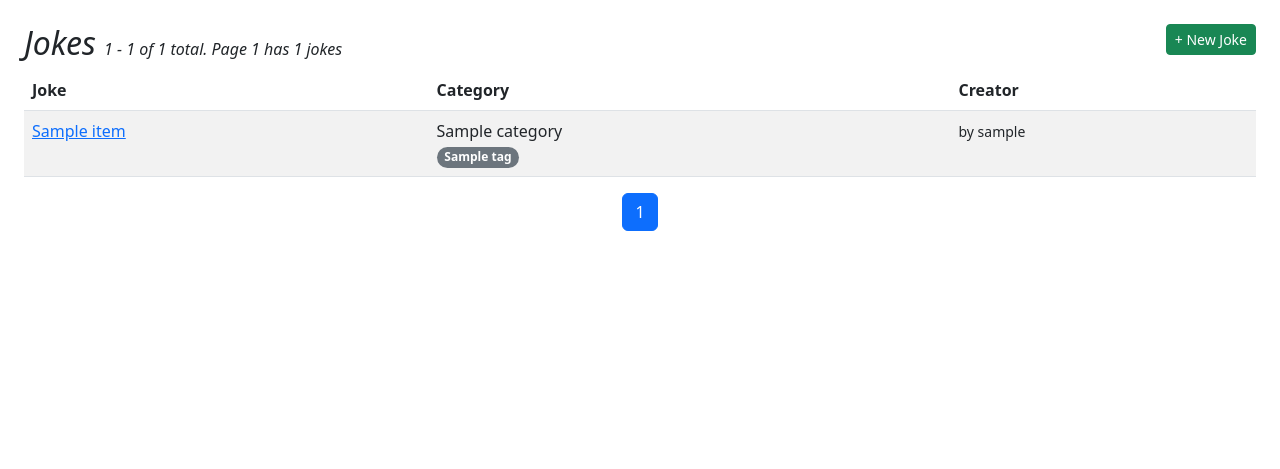
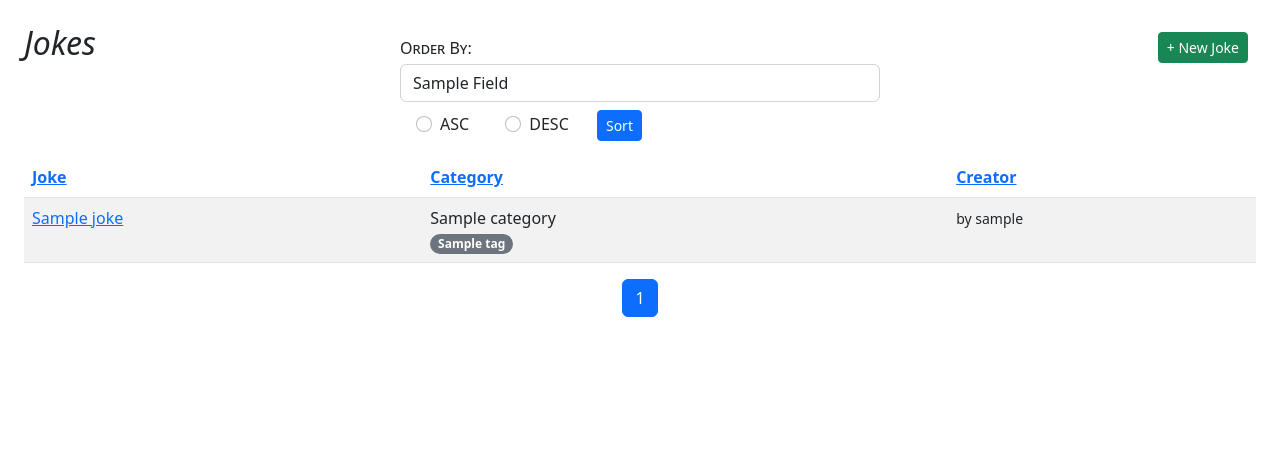
Before and after one commit to fewdn/djangojokes.com, a Django app: template templates/jokes/joke_list.html in a window 1280 px wide. Shown: the part 65-534 px from the top of the page. Run offline with Django 4.2, Linux system fonts and the light colour scheme; the template is opened without the code that fills it: most values are stand-ins (such as "Sample title", 1, 10 or a date in 2020); parts of the project's set-up code (start-up, migrations or seed data) failed here and were passed over; some libraries are stand-ins or nearby versions.

Commit message:
Add joke ordering by field and asc or desc

```diff
--- a/templates/includes/pagination.html
+++ b/templates/includes/pagination.html
@@ -2,12 +2,12 @@
     <ul class="pagination justify-content-center">
       {% if page_obj.has_previous %}
         <li class="page-item">
-          <a class="page-link" href="?page=1">&laquo; 1…</a>
+          <a class="page-link" href="?page=1&order={{ order }}&direction={{ direction }}">&laquo; 1…</a>
         </li>
         {% if page_obj.previous_page_number != 1 %}
           <li class="page-item">
             <a class="page-link"
-              href="?page={{ page_obj.previous_page_number }}">
+              href="?page={{ page_obj.previous_page_number }}&order={{ order }}&direction={{ direction }}">
               {{ page_obj.previous_page_number }}
             </a>
           </li>
@@ -21,13 +21,13 @@
       {% if page_obj.has_next %}
         {% if page_obj.next_page_number != page_obj.paginator.num_pages %}
           <li class="page-item">
-            <a class="page-link" href="?page={{ page_obj.next_page_number }}">
+            <a class="page-link" href="?page={{ page_obj.next_page_number }}&order={{ order }}&direction={{ direction }}">
               {{ page_obj.next_page_number }}
             </a>
           </li>
         {% endif %}
         <li class="page-item">
-          <a class="page-link" href="?page={{ page_obj.paginator.num_pages }}">
+          <a class="page-link" href="?page={{ page_obj.paginator.num_pages }}&order={{ order }}&direction={{ direction }}">
             …{{ page_obj.paginator.num_pages }} &raquo;
           </a>
         </li>
--- a/templates/jokes/joke_list.html
+++ b/templates/jokes/joke_list.html
@@ -1,27 +1,69 @@
 {% extends '_base.html' %}
 {% block title %}Jokes{% endblock %}
 {% block main %}
-    <a class="btn btn-success btn-sm float-end" href="{% url 'jokes:create' %}">
+<div class="row">
+    <div class="col-12 col-md-2 col-lg-3">
+      <h2>Jokes</h2>
+    </div>
+    <div class="col-12 col-md-8 col-lg-6">
+      <form class="my-2 mx-auto" style="max-width: 30rem;">
+        <label class="my-1 me-2" for="order">Order By:</label>
+        <select class="form-control me-sm-2" name="order" id="order">
+          {% for field in order_fields %}
+            <option value="{{ field }}"
+              {% if order == field %}selected{% endif %}
+            >{{ field|title }}</option>
+          {% endfor %}
+        </select>
+        <div class="form-check form-check-inline">
+          <input class="form-check-input" type="radio" name="direction"
+            id="asc" value="asc"
+            {% if direction == 'asc' %}checked{% endif %}
+          >
+          <label class="form-check-label" for="asc">ASC</label>
+        </div>
+        <div class="form-check form-check-inline">
+          <input class="form-check-input" type="radio" name="direction"
+            id="desc" value="desc"
+            {% if direction == 'desc' %}checked{% endif %}
+          >
+          <label class="form-check-label" for="desc">DESC</label>
+        </div>
+        <button class="btn btn-primary btn-sm m-2" type="submit">
+          Sort
+        </button>
+      </form>
+    </div>
+    <div class="col-12 col-md-2 col-lg-3 text-end">
+      <a class="btn btn-success btn-sm m-2" href="{% url 'jokes:create' %}">
         + New Joke
-    </a>
-    <h2>Jokes <span style="font-size:1rem;">
-        {% for item in joke_list %}
-          {% if forloop.first %}
-            {{item.id}}
-          {% endif%}
-          {% if forloop.last %}
-          - {{ item.id }}
-          {% endif %}
-        {% endfor %}
-        of {{ page_obj.paginator.count }} total. Page {{ page_obj.number }} has {{ joke_list.count }} jokes</span>
-    </h2>
-    <div class="table-responsive">
-      <table class="table table-striped" style="min-width: 500px">
-        <thead>
+      </a>
+    </div>
+  </div>
+
+  <div class="table-responsive">
+    <table class="table table-striped" style="min-width: 500px">
+      <thead>
+        {% with order=request.GET.order dir=request.GET.direction %}
           <tr>
-            <th>Joke</th><th>Category</th><th>Creator</th>
+            {% if order == 'joke' and dir == 'asc' %}
+              <th><a href="?order=joke&direction=desc">Joke</a></th>
+            {% else %}
+              <th><a href="?order=joke&direction=asc">Joke</a></th>
+            {% endif %}
+            {% if order == 'category' and dir == 'asc' %}
+              <th><a href="?order=category&direction=desc">Category</a></th>
+            {% else %}
+              <th><a href="?order=category&direction=asc">Category</a></th>
+            {% endif %}
+            {% if order == 'creator' and dir == 'asc' %}
+              <th><a href="?order=creator&direction=desc">Creator</a></th>
+            {% else %}
+              <th><a href="?order=creator&direction=asc">Creator</a></th>
+            {% endif %}
           </tr>
-        </thead>
+        {% endwith %}
+      </thead>
         <tbody>
           {% for joke in joke_list %}
             <tr>
```
Also changed, not shown: jokes/views.py (+49 -0 lines).
